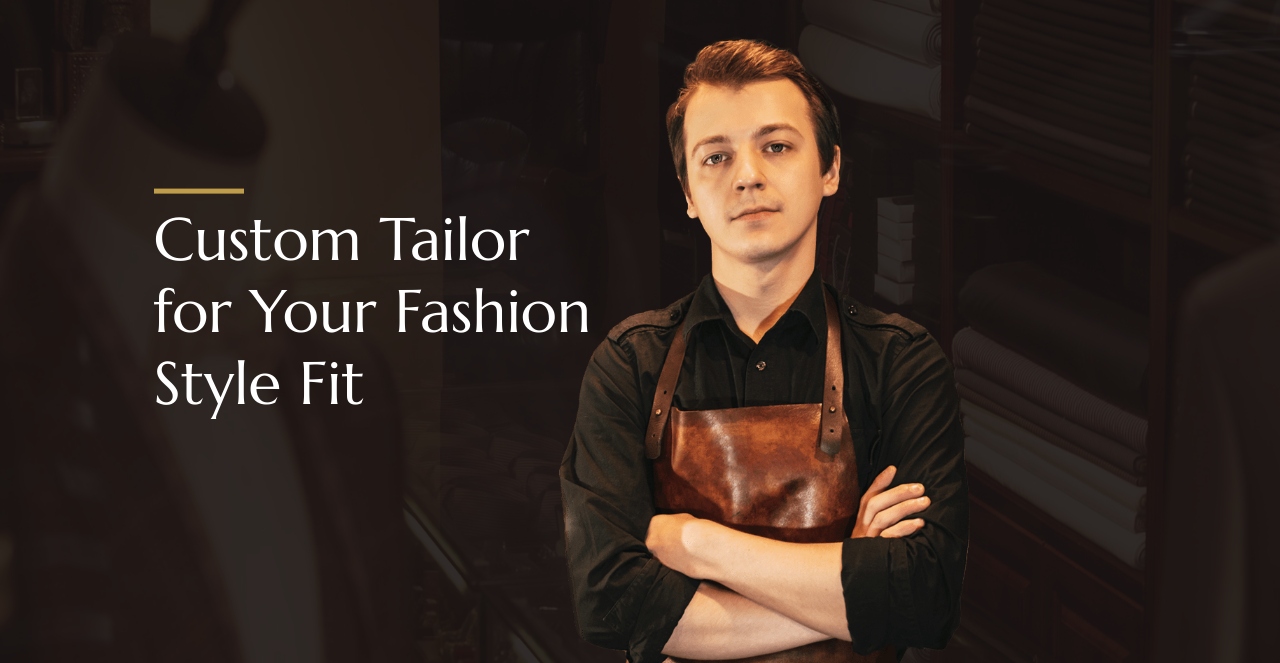
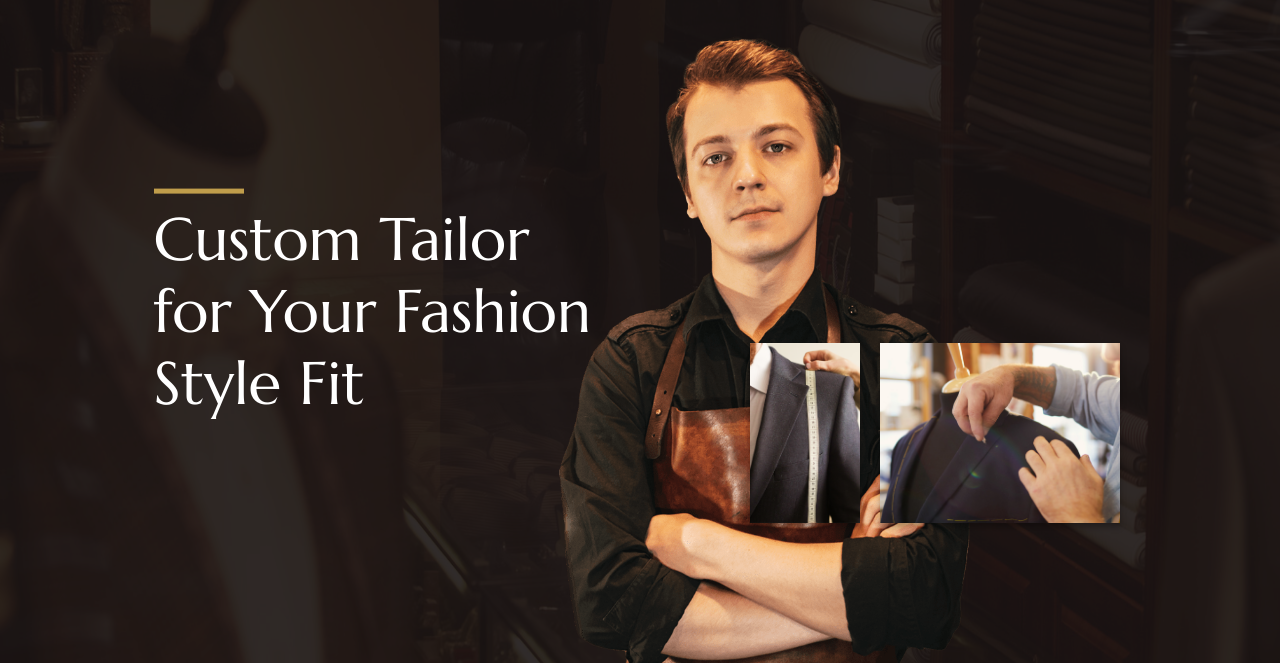
Before and after one commit to aradkuhzad/pract1, a plain HTML site: page index.html in a window 1280 px wide. Shown: the part 177-840 px from the top of the page. Drawn offline with Linux system fonts and the light colour scheme.

Commit message:
Update index.html

```diff
--- a/index.html
+++ b/index.html
@@ -8,10 +8,42 @@
 
 
 <head>
+      <style>
+
+body {
+            margin: 0;
+            padding: 0;
+            background-color: #0e0303dd;
+            color: white;
+            font-family: Arial, sans-serif;
+            height: 100vh;
+
+        }
 
 
+        .images-container {
+            position: absolute;
+            bottom: 100px; /* فاصله از پایین صفحه */
+            right: 160px; /* فاصله از سمت چپ صفحه */
+            display: flex;
+            gap: 20px; /* فاصله بین تصاویر */
+            z-index: 2;
+        }
 
-      <style>
+
+        .images-container .left-image {
+            width: 110px; /* عرض تصویر سمت چپ */
+            height: 180px; /* ارتفاع تصویر سمت چپ */
+            object-fit: cover;
+            box-shadow: 0 4px 6px rgba(0, 0, 0, 0.3); /* سایه برای تصویر */
+        }
+
+        .images-container .right-image {
+            width: 240px; /* عرض تصویر سمت راست */
+            height: 180px; /* ارتفاع تصویر سمت راست */
+            object-fit: cover;
+            box-shadow: 0 4px 6px rgba(0, 0, 0, 0.3); /* سایه برای تصویر */
+        }
 
 
 
@@ -32,18 +64,6 @@
 
 
 
-
-
-body {
-            margin: 0;
-            padding: 0;
-            background-color: #0e0303dd;
-            color: white;
-            font-family: Arial, sans-serif;
-            width: 100vw; /* عرض صفحه برابر با عرض نمایشگر */
-            height: 100vh; /* ارتفاع صفحه برابر با ارتفاع نمایشگر */
-            overflow-x: hidden; /* جلوگیری از اسکرول افقی */
-        }
 
 
 
@@ -291,7 +311,10 @@ body {
 color:white;">
 
 
-
+<div class="images-container">
+    <img src="download12.jpg" alt="Image 1"  class="left-image">
+    <img src="download54.jpg" alt="Image 2"  class="right-image">
+</div>
 
 
 
```
